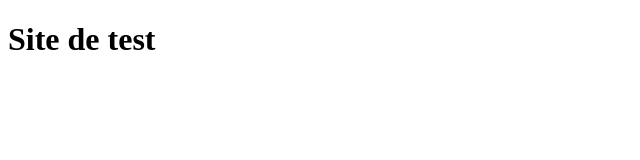
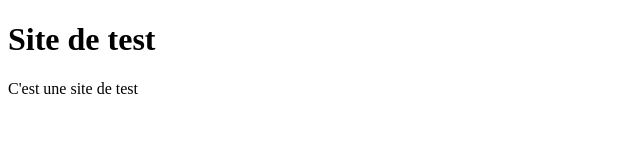
Before and after one commit to AurelienEC/test-github, a plain HTML site: page index.html in a window 1280 px wide. Shown: the whole page, without its empty margins (0-640 px from the left). Drawn offline with Linux system fonts and the light colour scheme.

Commit message:
ajout d'un paragraphe

```diff
--- a/index.html
+++ b/index.html
@@ -6,6 +6,8 @@
 </head>
 
 <body>
-    <h1>Site de test</h1> </body>
+    <h1>Site de test</h1>
+    <p>C'est une site de test</p>
+</body>
 
 </html>
```
